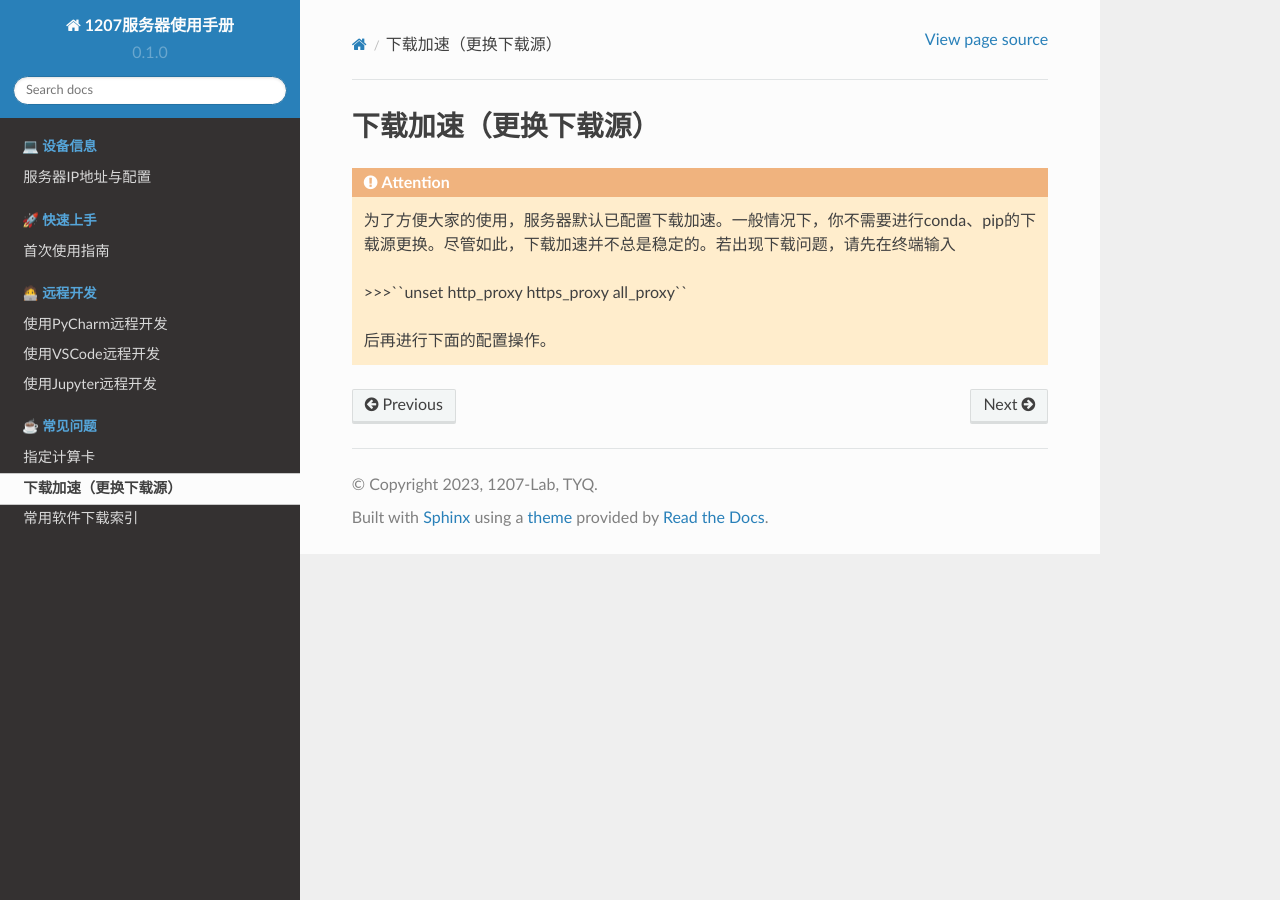
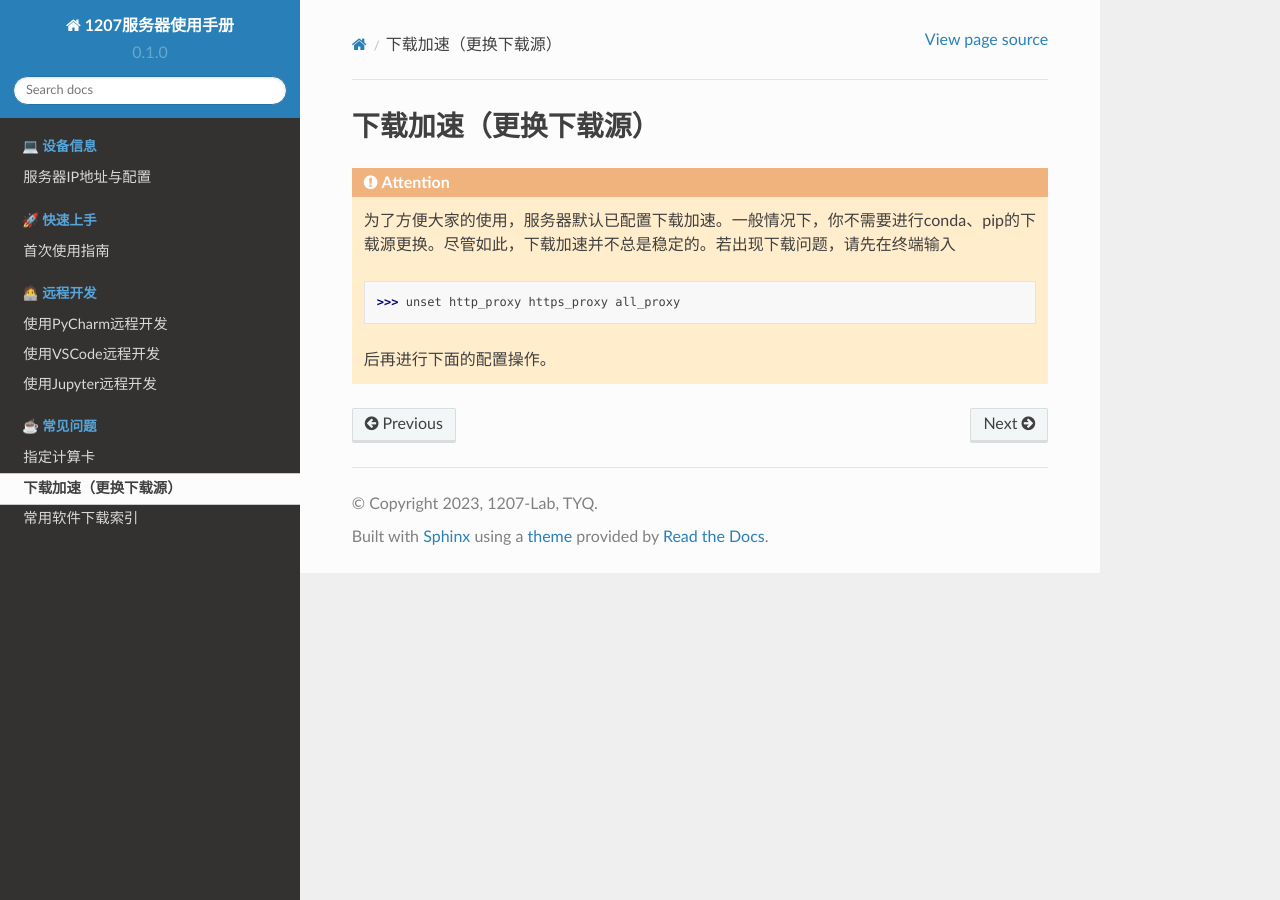
Before and after one commit to TangYuanqing/1207-server-docs, a Sphinx documentation site: the page built from docs/source/question/q2.rst, in a window 1280 px wide. Built offline with Sphinx 7.4.7 and the Read the Docs theme 2.0.0, drawn with Linux system fonts in a browser that asks for light colours.

Commit message:
Please enter the commit message for your changes. Lines starting with '#' will be ignored, and an empty message aborts the commit.
On branch main
Your branch is up to date with 'origin/main'.

Changes to be committed:
	modified:   docs/source/question/q2.rst

```diff
--- a/docs/source/question/q2.rst
+++ b/docs/source/question/q2.rst
@@ -3,6 +3,6 @@
 .. attention::
     为了方便大家的使用，服务器默认已配置下载加速。一般情况下，你不需要进行conda、pip的下载源更换。尽管如此，下载加速并不总是稳定的。若出现下载问题，请先在终端输入
 
-    >>>``unset http_proxy https_proxy all_proxy``
+    >>> unset http_proxy https_proxy all_proxy
 
     后再进行下面的配置操作。
```
